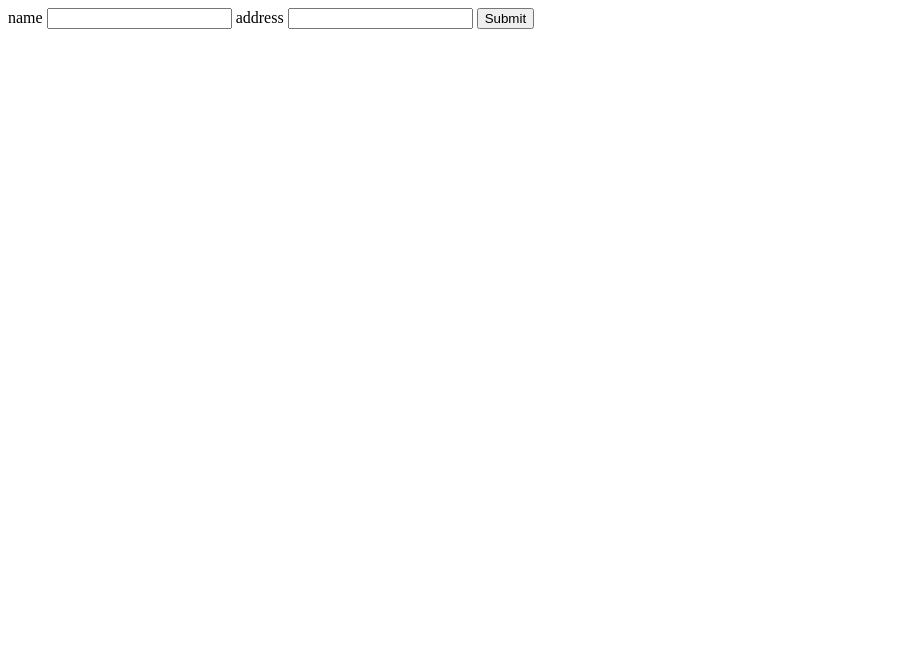
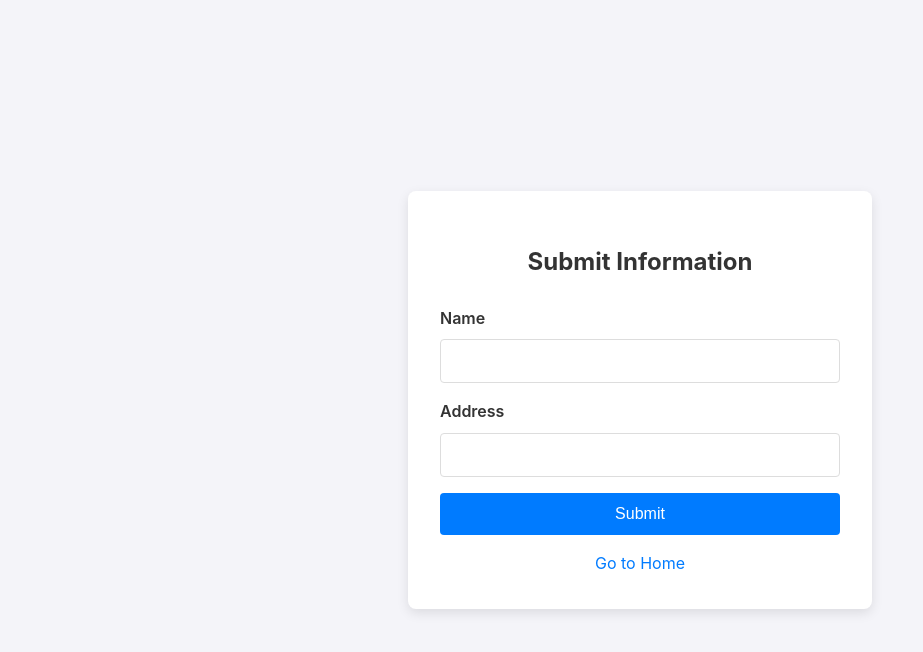
Before and after one commit to MostafaSensei106/GoWebBase, a plain HTML site: page static/form.html in a window 1280 px wide. Shown: the whole page, without its empty margins (0-923 px from the left). Drawn offline with Linux system fonts and the light colour scheme.

Commit message:
feat(ui): Implement modern UI styling and client-side form validation

```diff
--- /dev/null
+++ b/static/css/style.css
@@ -0,0 +1,84 @@
+body {
+    font-family: -apple-system, BlinkMacSystemFont, "Segoe UI", Roboto, Helvetica, Arial, sans-serif;
+    background-color: #f4f4f9;
+    color: #333;
+    line-height: 1.6;
+    display: flex;
+    flex-direction: column;
+    align-items: center;
+    justify-content: center;
+    min-height: 100vh;
+    margin: 0;
+}
+
+.container {
+    background: #fff;
+    padding: 2rem;
+    border-radius: 8px;
+    box-shadow: 0 4px 12px rgba(0, 0, 0, 0.1);
+    width: 100%;
+    max-width: 400px;
+    text-align: center;
+}
+
+h2 {
+    color: #333;
+    margin-bottom: 1.5rem;
+}
+
+form {
+    display: flex;
+    flex-direction: column;
+}
+
+label {
+    margin-bottom: 0.5rem;
+    font-weight: 600;
+    text-align: left;
+}
+
+input[type="text"] {
+    padding: 0.75rem;
+    margin-bottom: 1rem;
+    border: 1px solid #ddd;
+    border-radius: 4px;
+    font-size: 1rem;
+    transition: border-color 0.3s;
+}
+
+input[type="text"]:focus {
+    border-color: #007bff;
+    outline: none;
+}
+
+button[type="submit"] {
+    background-color: #007bff;
+    color: #fff;
+    padding: 0.75rem;
+    border: none;
+    border-radius: 4px;
+    font-size: 1rem;
+    cursor: pointer;
+    transition: background-color 0.3s;
+}
+
+button[type="submit"]:hover {
+    background-color: #0056b3;
+}
+
+.error-message {
+    color: #d9534f;
+    margin-top: 1rem;
+    display: none;
+}
+
+a {
+    color: #007bff;
+    text-decoration: none;
+    margin-top: 1rem;
+    display: inline-block;
+}
+
+a:hover {
+    text-decoration: underline;
+}
--- a/static/form.html
+++ b/static/form.html
@@ -5,18 +5,23 @@
     <meta charset="UTF-8">
     <meta name="viewport" content="width=device-width, initial-scale=1.0">
     <title>GoWebBase - Form</title>
+    <link rel="stylesheet" href="css/style.css">
 </head>
 
 <body>
-    <div>
-        <form method="post" action="/form">
-            <label>name</label>
-            <input name="name" type="text" value="">
-            <label>address</label>
-            <input name="address" type="text" value="">
+    <div class="container">
+        <h2>Submit Information</h2>
+        <form id="user-form" method="post" action="/form">
+            <label for="name">Name</label>
+            <input id="name" name="name" type="text" value="" required>
+            <label for="address">Address</label>
+            <input id="address" name="address" type="text" value="" required>
             <button type="submit">Submit</button>
         </form>
+        <div id="error-message" class="error-message"></div>
+        <a href="index.html">Go to Home</a>
     </div>
+    <script src="js/form.js" defer></script>
 </body>
 
 </html>
--- /dev/null
+++ b/static/js/form.js
@@ -0,0 +1,19 @@
+document.addEventListener('DOMContentLoaded', () => {
+    const form = document.getElementById('user-form');
+    const errorMessage = document.getElementById('error-message');
+
+    if (form) {
+        form.addEventListener('submit', (event) => {
+            const name = document.getElementById('name').value.trim();
+            const address = document.getElementById('address').value.trim();
+
+            if (name === '' || address === '') {
+                event.preventDefault();
+                errorMessage.textContent = 'Both name and address are required.';
+                errorMessage.style.display = 'block';
+            } else {
+                errorMessage.style.display = 'none';
+            }
+        });
+    }
+});
```
Also changed, not shown: static/index.html (+8 -1 lines), 2 other files.
